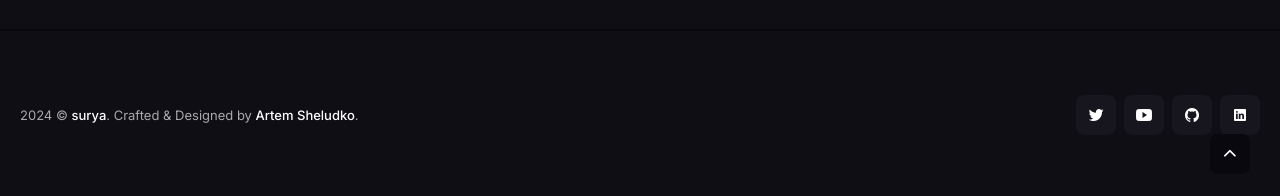
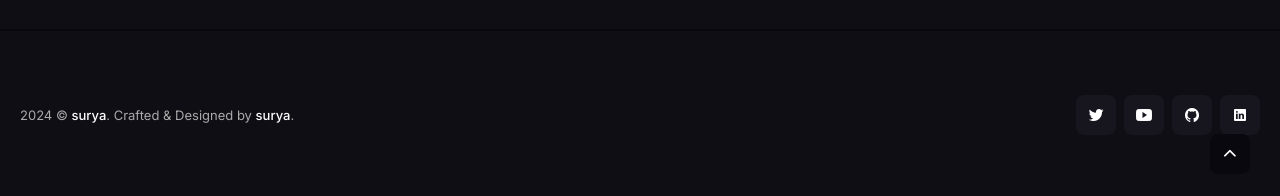
Before and after one commit to Suryaven369/myBlog, a Jekyll site: the page built from _pages/about.md, in a window 1280 px wide and 900 px high, scrolled down 2233 px. Shown: the part 701-897 px from the top of the window. Built offline with Jekyll 4.4.1, drawn with Linux system fonts in a browser that asks for light colours; nearby versions of some CDN libraries.

Commit message:
Update footer.html

```diff
--- a/_includes/footer.html
+++ b/_includes/footer.html
@@ -16,7 +16,7 @@
     <div class="row">
       <div class="col col-12">
       <div class="footer__inner">
-        <div class="copyright">{{site.time | date: '%Y'}} &copy; <a href="/">{{site.title}}</a>. Crafted & Designed by <a href="https://jekyllthemes.io/developers/artem-sheludko">Artem Sheludko</a>.</div>
+        <div class="copyright">{{site.time | date: '%Y'}} &copy; <a href="/">{{site.title}}</a>. Crafted & Designed by <a href="https://jekyllthemes.io/developers/artem-sheludko">surya</a>.</div>
         {% include social-links.html %}
          <script src="https://unpkg.com/decap-cms@^3.0.0/dist/decap-cms.js"></script>
          <script>
```
